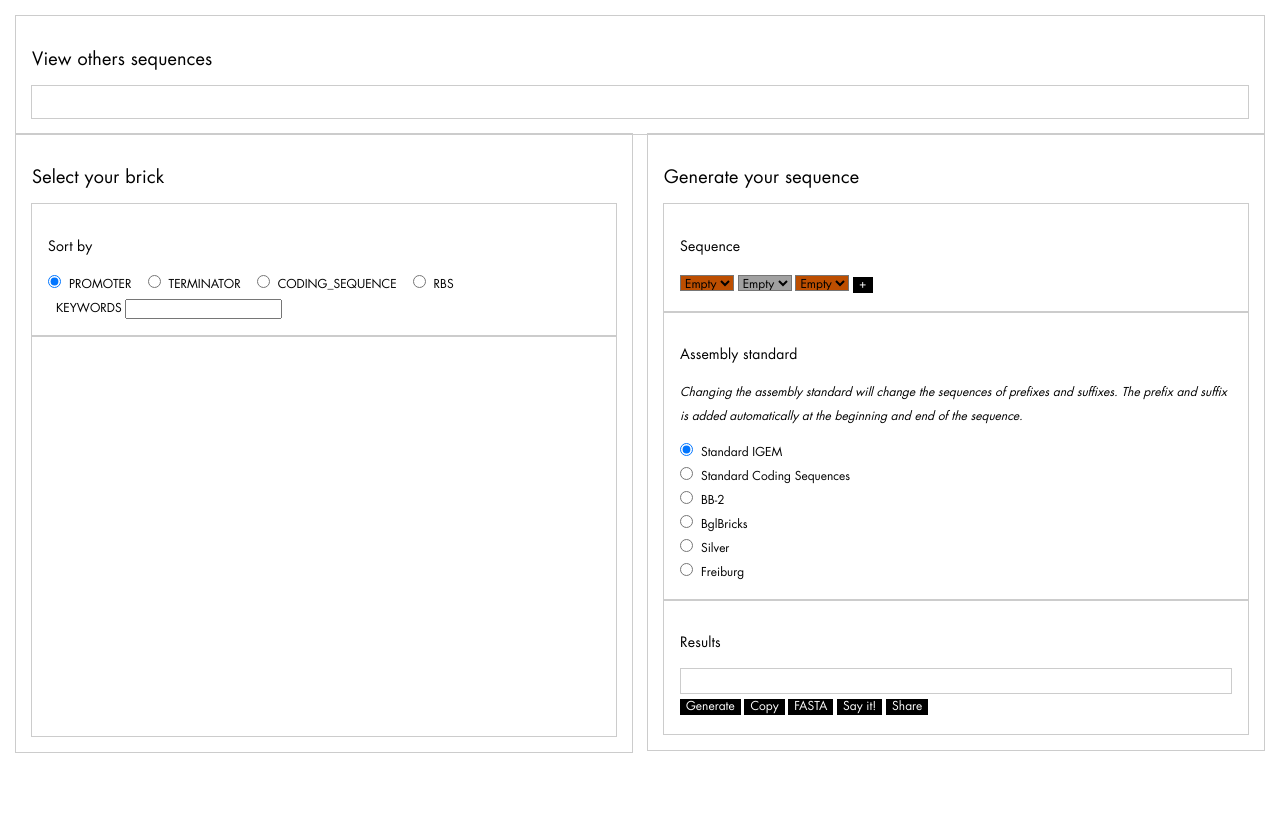
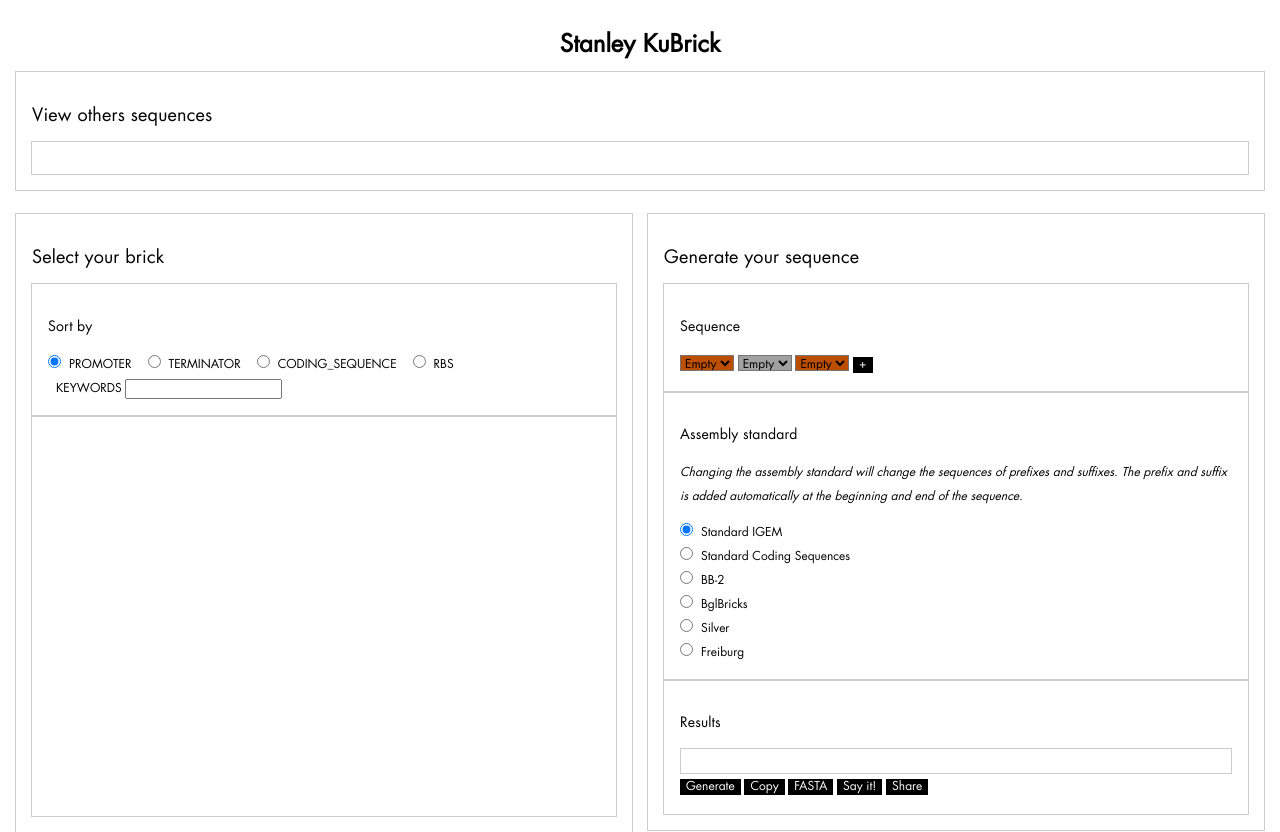
Before and after one commit to jonasjohansson/brick.bio, a plain HTML site: page index.html in a window 1280 px wide. Before the commit the page ends 800 px from the top, so only its background shows below. Drawn offline with nearby package versions, Linux system fonts and the light colour scheme; no server answers; a script that the page names is missing.

Commit message:
add logo

```diff
--- a/assets/style.css
+++ b/assets/style.css
@@ -11,6 +11,10 @@
 	font-family: 'Futura std';
 	line-height: 1.5rem;
 	padding: 1rem;
+}
+
+h1 {
+	text-align: center;
 }
 
 h2,
--- a/index.html
+++ b/index.html
@@ -8,10 +8,12 @@
 		<link rel="stylesheet" href="assets/style.css" />
 	</head>
 	<body>
+		<h1>Stanley KuBrick</h1>
 		<fieldset>
 			<h2>View others sequences</h2>
 			<fieldset id="gallery"></fieldset>
 		</fieldset>
+		<br />
 		<fieldset class="right">
 			<h2>Generate your sequence</h2>
 			<fieldset id="sequence">
```
